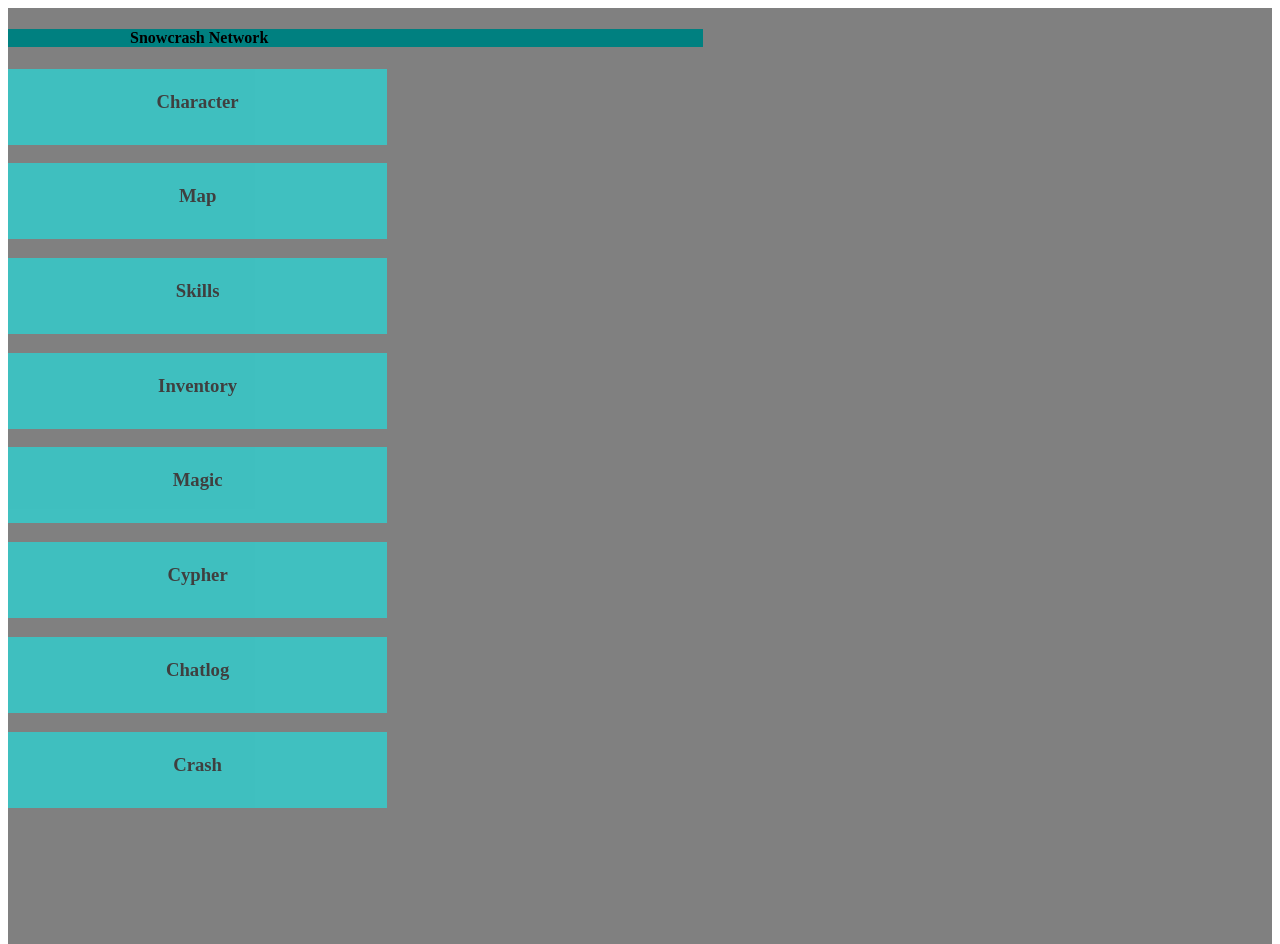
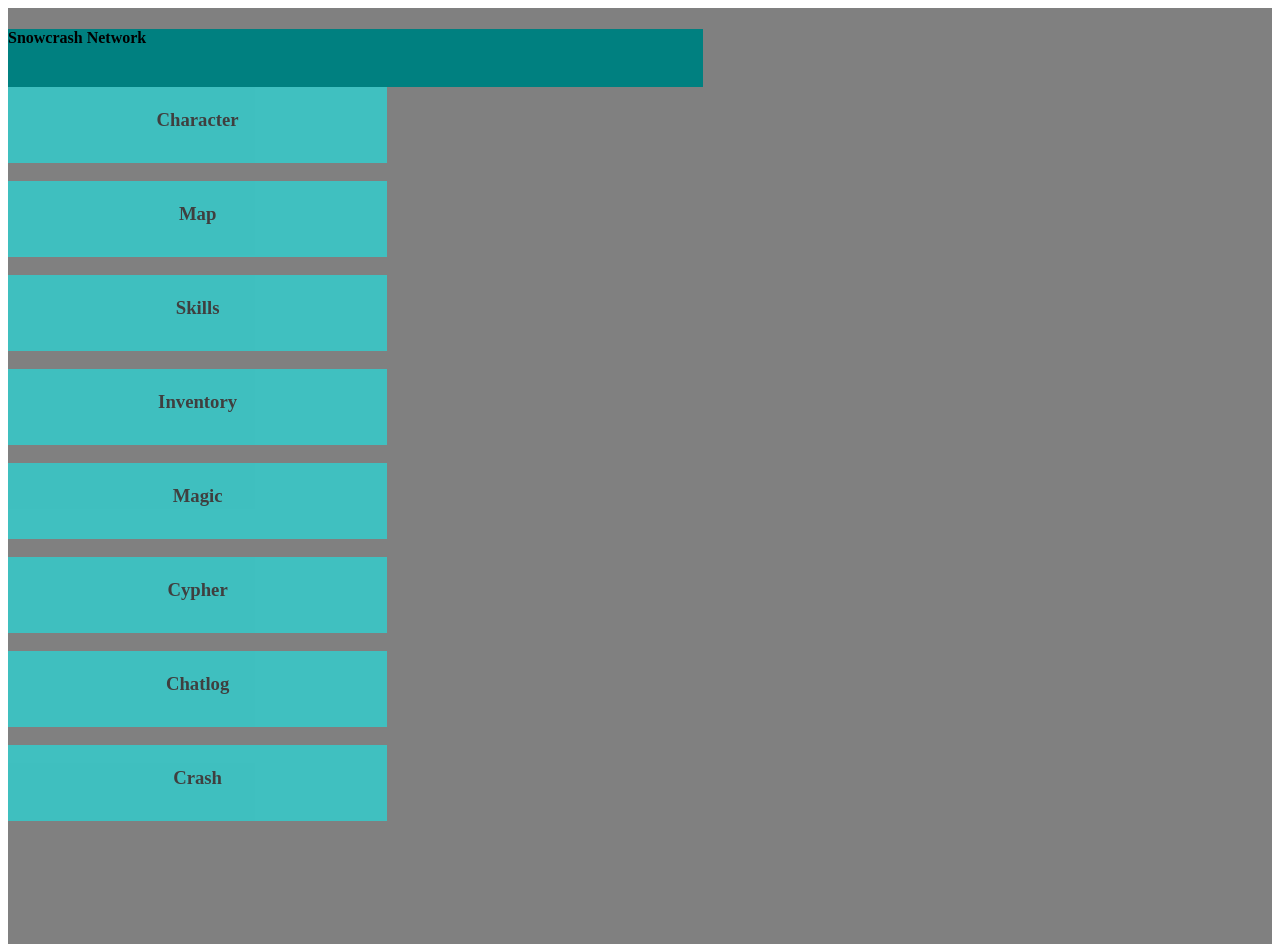
Before and after one commit to entro-pi/snowcrashnetwork, a plain HTML site: page QuickAccess.html in a window 1280 px wide. Shown: the top 944 px of the page. Drawn offline with nearby package versions, Linux system fonts and the light colour scheme.

Commit message:
getting there

```diff
--- a/QuickAccess.html
+++ b/QuickAccess.html
@@ -9,55 +9,64 @@
 <body>
 <div class="wrapper">
 	<table>
+    <table-body>
 	<div class="title">
 
-	<H4 class="title">Snowcrash Network
+    <H4 class="title">Snowcrash Network</H4>
 	<br>
 		<tc>
 		<tr class="row">
 
-		<H3 class="item" id="character"> <br>Character
+      <H3 class="item" id="character"> <br>Character</H3>
+		<br>
+		<br>
+      </tr>
+      <tr class="row">
+
+        <H3 class="item" id="map"> <br>Map</H3>
+		<br>
+		<br>
+      </tr>
+		<tr class="row">
+
+      <H3 class="item" id="skills"> <br>Skills</H3>
 		<br>
 		<br>
 		<tr class="row">
 
-		<H3 class="item" id="map"> <br>Map
+      <H3 class="item" id="inventory"> <br>Inventory</H3>
 		<br>
 		<br>
+      </tr>
 		<tr class="row">
 
-		<H3 class="item" id="skills"> <br>Skills
+      <H3 class="item" id="magic"> <br>Magic</H3>
 		<br>
 		<br>
+      </tr>
 		<tr class="row">
 
-		<H3 class="item" id="inventory"> <br>Inventory
+      <H3 class="item" id="cypher"> <br>Cypher</H3>
 		<br>
 		<br>
+      </tr>
 		<tr class="row">
 
-		<H3 class="item" id="magic"> <br>Magic
+      <H3 class="item" id="chatlog"> <br>Chatlog</H3>
 		<br>
 		<br>
+      </tr>
 		<tr class="row">
 
-		<H3 class="item" id="cypher"> <br>Cypher
+      <H3 class="item" id="crash"> <br>Crash</H3>
 		<br>
 		<br>
+      </tr>
 		<tr class="row">
+  	</tc>
+</table-body>
+	</div>
 
-		<H3 class="item" id="chatlog"> <br>Chatlog
-		<br>
-		<br>
-		<tr class="row">
-
-		<H3 class="item" id="crash"> <br>Crash
-		<br>
-		<br>
-		<tr class="row">
-
-		</div>
-	</tc>
 </div>
 </table>
 		<br>
--- a/sheets.css
+++ b/sheets.css
@@ -1,6 +1,5 @@
 .wrapper {
 	display: block;
-	text-align: center;
 	background-color: Gray;
 	height: 1080px;
   overflow: hidden;
@@ -30,13 +29,14 @@
 	position: relative;
 	height: 76px;
 	opacity: .5;
-	display: block;
+	display: inline-block;
 	width: 30%;
 	background-color: Cyan;
 	text-align: center;
 	transition: opacity 1s;
   animation-duration: 3s;
   animation-name: slideopen;
+  margin:0 auto;
 }
 .item:hover {
 	opacity:1;
@@ -45,6 +45,7 @@
 }
 table {
 	border-collapse: seperate;
+  table-align: left;
 }
 @keyframes slideopen {
   from {
@@ -59,4 +60,8 @@ tr {
 	padding-top: .75em;
 	padding-bottom: .75em;
 	background-color: Cyan;
+  margin-left:0%;
 }
+tc {
+  float:left;
+}
```
